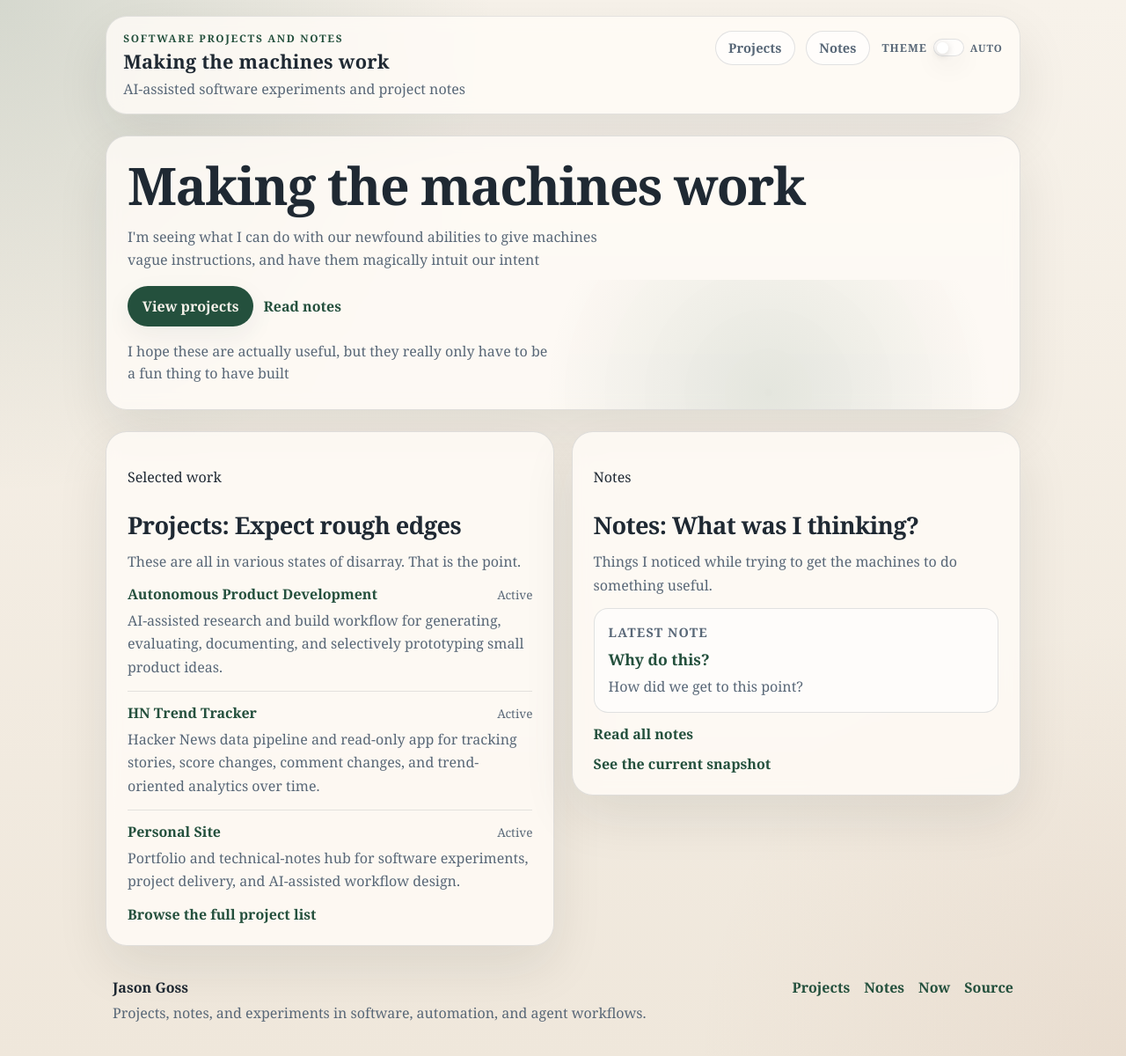
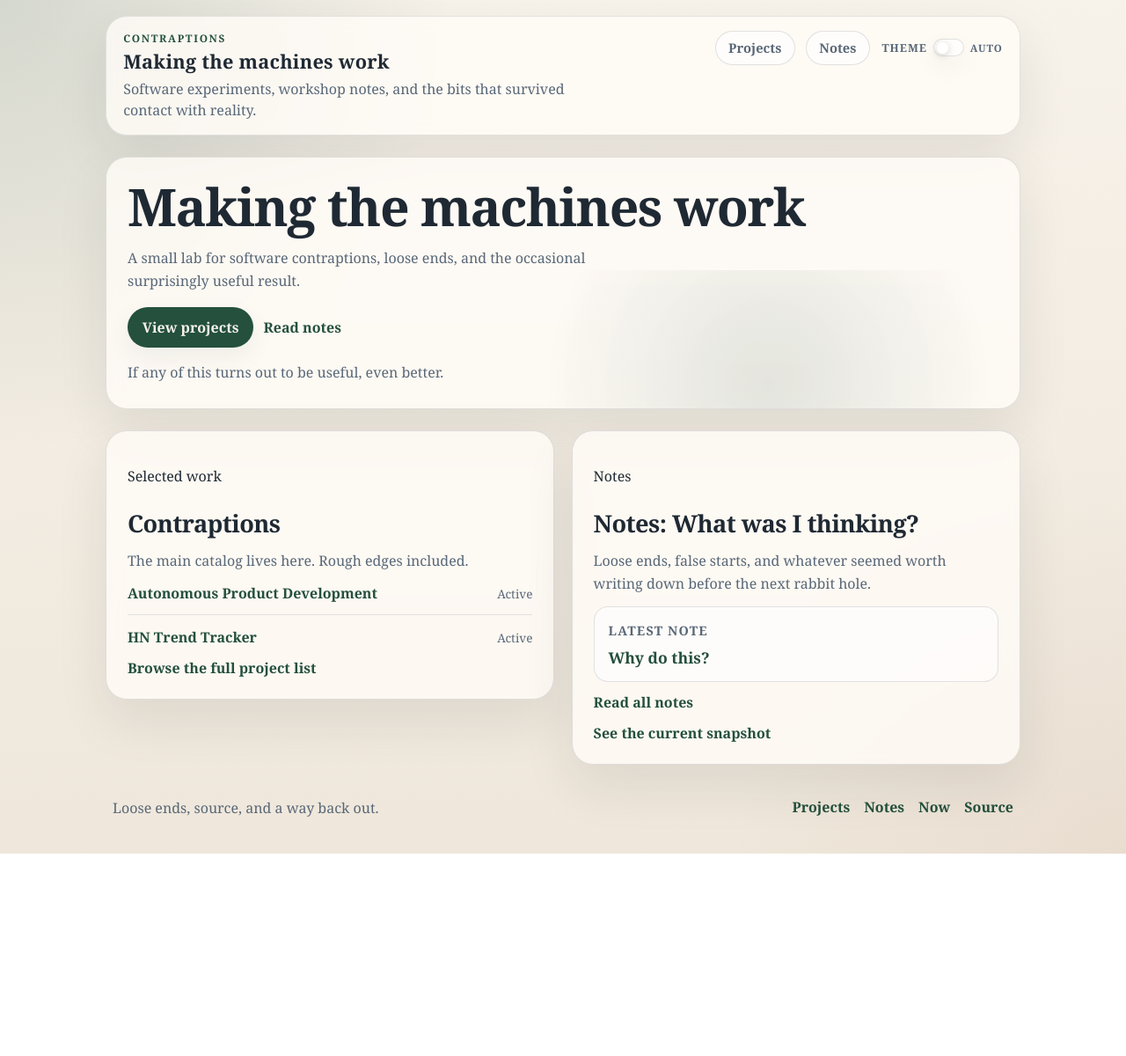
Before and after one commit to jjmgoss/personal-site, a Next.js app: page / in a window 1280 px wide. Shown: the top 1200 px of the page at 88% size. After the commit the page ends 970 px from the top, so only its background shows below. Built offline with nearby package versions, Linux system fonts and the light colour scheme.

Commit message:
[agent-task] De-repeat and polish public site copy

```diff
--- a/app/layout.tsx
+++ b/app/layout.tsx
@@ -56,10 +56,7 @@ export default async function RootLayout({
             </header>
             <main className="site-main">{children}</main>
             <footer className="site-footer">
-              <div>
-                <p className="site-footer-title">{siteConfig.footerTitle}</p>
-                <p className="site-footer-copy">{siteConfig.footerSummary}</p>
-              </div>
+              <p className="site-footer-copy">{siteConfig.footerSummary}</p>
               <ul className="site-footer-links">
                 {siteConfig.footerLinks.map((item) => (
                   <li key={item.href}>
--- a/app/page.tsx
+++ b/app/page.tsx
@@ -9,7 +9,7 @@ export default async function HomePage() {
     getWritingEntries(),
     getHomeContent(),
   ]);
-  const featuredProjects = projects.slice(0, 3);
+  const featuredProjects = projects.slice(0, 2);
   const latestNote = notes[0];
 
   return (
@@ -40,7 +40,6 @@ export default async function HomePage() {
                   <Link href={`/projects/${project.slug}`}>{project.title}</Link>
                   <span>{project.status}</span>
                 </div>
-                <p>{project.summary}</p>
               </li>
             ))}
           </ul>
@@ -59,7 +58,6 @@ export default async function HomePage() {
               <h3>
                 <Link href={`/writing/${latestNote.slug}`}>{latestNote.title}</Link>
               </h3>
-              <p>{latestNote.summary}</p>
             </div>
           ) : null}
           <Link className="subtle-link" href={homeContent.notesSection.notesLink.href}>
--- a/content/projects/personal-site.md
+++ b/content/projects/personal-site.md
@@ -16,4 +16,4 @@ docs_url: https://github.com/jjmgoss/personal-site/tree/main/docs
 
 This is what you're looking at right now.
 
-Simple front end, basically no backend, description of some of my personal projects.
+It is a small front end, basically no backend, and just enough structure to keep the projects and notes from dissolving into chat logs and half-remembered intentions.
--- a/content/projects/repo-rails.md
+++ b/content/projects/repo-rails.md
@@ -15,25 +15,8 @@ live_url:
 docs_url: https://github.com/jjmgoss/repo-rails/tree/main/docs
 ---
 
-A standardized way of initializing a GitHub repo to support a new project, in a way that's friendly to
-the way I've landed on working with agents.
+This is the kit for bootstrapping a repo so the agent-heavy workflow has some rails to stay on.
 
-While getting the machines to code up hn-trends-tracker, it became clear that the only easy way
-to orchestrate agents is to instruct them to do things in a highly structured way. Unfortunately for
-them, I don't like doing things in a highly structured way, so I get another agent to intermediate.
+While working on HN Trend Tracker, it became obvious that the hard part was not getting an agent to write code. The hard part was getting the repo, issues, prompts, and review loop into a shape that made the agents less likely to wander into the woods.
 
-I landed on telling them what to do using a GitHub-centric workflow that revolves around
-trying to keep some agent with high-level context doing most of the paperwork, passing off tasks to agents in
-Codex or the Copilot chat interface in VS Code, then getting my high-level confidante agent to review their code.
-
-The workflow goes like this
-- I talk to an agent in a chat window. They pretend to understand my motivation, and will spit out very detailed
-prompts to the implementer agent, telling them what to do, in the form of a Github Issue.
-- I ask the confidante agent for a prompt telling the implementer agent where to find the issue, and instructions
-for implementing the issue.
-- The implementer agent pushes up a PR on a new branch of the repo, following some guidelines around PR formatting,
-describing what it's done.
-- The confidante agent reads the PR, reviews, and will tell me whether i should merge it.
-
-This repo-rails project is all in service of getting the initial repo set up to support this workflow when I set
-up a new project.
+So this project standardizes the paperwork: issue shapes, PR expectations, setup helpers, and the bits of repo structure that make that workflow less annoying to repeat.
--- a/content/site/home.md
+++ b/content/site/home.md
@@ -1,20 +1,20 @@
 ---
 eyebrow: Jason Goss
 headline: Making the machines work
-intro: I'm seeing what I can do with our newfound abilities to give machines vague instructions, and have them magically intuit our intent
+intro: A small lab for software contraptions, loose ends, and the occasional surprisingly useful result.
 primary_cta_label: View projects
 primary_cta_href: /projects
 secondary_cta_label: Read notes
 secondary_cta_href: /writing
-support: I hope these are actually useful, but they really only have to be a fun thing to have built
+support: If any of this turns out to be useful, even better.
 projects_section_eyebrow: Selected work
-projects_section_title: "Projects: Expect rough edges"
-projects_section_body: These are all in various states of disarray. That is the point.
+projects_section_title: Contraptions
+projects_section_body: The main catalog lives here. Rough edges included.
 projects_section_link_label: Browse the full project list
 projects_section_link_href: /projects
 notes_section_eyebrow: Notes
 notes_section_title: "Notes: What was I thinking?"
-notes_section_body: Things I noticed while trying to get the machines to do something useful.
+notes_section_body: Loose ends, false starts, and whatever seemed worth writing down before the next rabbit hole.
 latest_note_label: Latest note
 notes_section_link_label: Read all notes
 notes_section_link_href: /writing
--- a/content/site/site.json
+++ b/content/site/site.json
@@ -1,10 +1,10 @@
 {
   "title": "Making the machines work",
   "metadataDescription": "Software projects, technical notes, and AI-assisted experiments by Jason Goss.",
-  "headerKicker": "Software projects and notes",
-  "headerSubtitle": "AI-assisted software experiments and project notes",
+  "headerKicker": "Contraptions",
+  "headerSubtitle": "Software experiments, workshop notes, and the bits that survived contact with reality.",
   "footerTitle": "Jason Goss",
-  "footerSummary": "Projects, notes, and experiments in software, automation, and agent workflows.",
+  "footerSummary": "Loose ends, source, and a way back out.",
   "primaryNav": [
     {
       "href": "/projects",
```
Also changed, not shown: content/site/notes.md (+1 -1 lines), content/site/now.md (+9 -9 lines), content/site/projects.md (+1 -1 lines), 1 other file (tests, documents, lock files or other folders).
